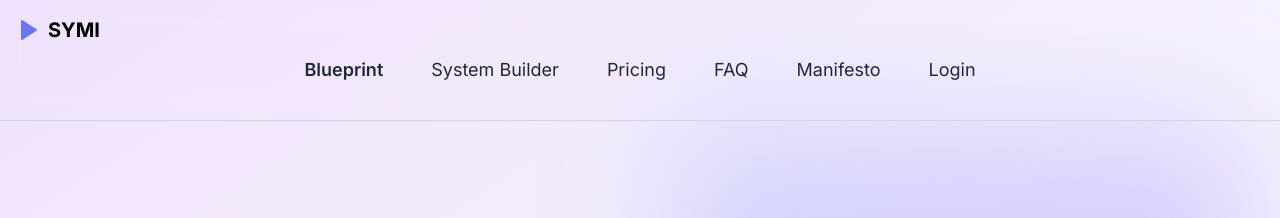
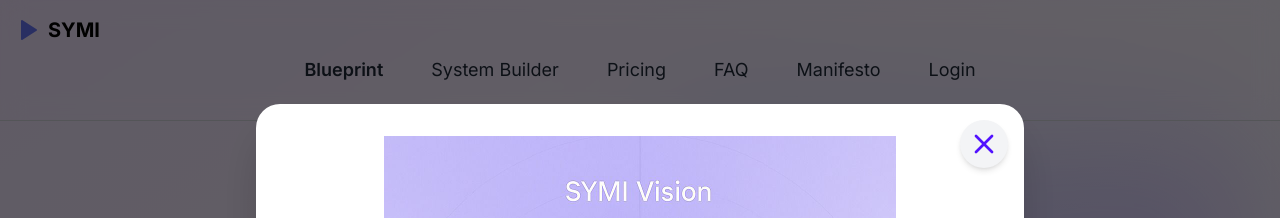
Before and after one commit to mashr9980/symi-frontend, a Next.js app: page /blueprint in a window 1280 px wide. Both pictures are taken after a click on the button "View Example". Shown: the top 218 px of the page. Built offline with nearby package versions, Linux system fonts and the light colour scheme; no server answers.

Commit message:
added example images

```diff
--- a/components/BlueprintV2.tsx
+++ b/components/BlueprintV2.tsx
@@ -1,10 +1,20 @@
 "use client";
-import { useEffect } from "react";
+
+import { useEffect, useState } from "react";
 import Link from "next/link";
 import FinalCTA from "./FinalCTA";
-import { Play, ChevronDown } from "lucide-react";
+import { Play, ChevronDown, X } from "lucide-react";
+
+const exampleImages = [
+  "/assets/examples/symivision.jpg",
+  "/assets/examples/aftersymi.jpg"
+];
 
 export default function BlueprintV2() {
+  // Popup state
+  const [showPopup, setShowPopup] = useState(false);
+  const [currentIndex, setCurrentIndex] = useState(0);
+
   // Optional scroll effect on flow steps
   useEffect(() => {
     const handleScroll = () => {
@@ -19,6 +29,15 @@ export default function BlueprintV2() {
     return () => window.removeEventListener("scroll", handleScroll);
   }, []);
 
+  // Auto-scroll images in popup every 3 seconds
+  useEffect(() => {
+    if (!showPopup) return;
+    const interval = setInterval(() => {
+      setCurrentIndex((prev) => (prev === exampleImages.length - 1 ? 0 : prev + 1));
+    }, 3000);
+    return () => clearInterval(interval);
+  }, [showPopup]);
+
   return (
     <section className="relative overflow-hidden py-24 sm:py-32">
       {/* Background */}
@@ -29,15 +48,12 @@ export default function BlueprintV2() {
         <div className="grid grid-cols-1 lg:grid-cols-2 gap-16 items-center">
           {/* Form Column */}
           <div className="text-center lg:text-left">
-
             <h2 className="text-4xl sm:text-5xl font-semibold text-gray-900 leading-snug mt-1">
               BLUEPRINT
             </h2>
-
             <p className="text-md text-gray-500 mt-2">
               Your architecture. Our precision.
             </p>
-
             <div className="text-lg sm:text-xl text-gray-800 max-w-2xl mx-auto pb-12 mt-6">
               The Blueprint is your personalized system architecture. Designed to scale with Precision maps your growth into automations, assets and flow. Your answer - we build.
             </div>
@@ -65,12 +81,43 @@ export default function BlueprintV2() {
             Start with Blueprint
           </Link>
 
-          <button className="border-2 bg-[#5212ff] text-white  px-8 py-4 rounded-2xl text-lg transition-all hover:animate-pulse">
+          <button
+            className="border-2 bg-[#5212ff] text-white  px-8 py-4 rounded-2xl text-lg transition-all hover:animate-pulse"
+            onClick={() => setShowPopup(true)}
+          >
             View Example
           </button>
         </div>
         {/* <FinalCTA /> */}
       </div>
+
+      {/* Popup with auto-scrolling image carousel */}
+      {showPopup && (
+        <div className="fixed inset-0 z-50 flex items-center justify-center bg-black bg-opacity-60">
+          <div className="bg-white rounded-3xl shadow-2xl p-8 max-w-3xl w-full relative">
+            <button
+              className="absolute top-4 right-4 text-gray-500 hover:text-[#5212ff] transition-colors"
+              onClick={() => setShowPopup(false)}
+              aria-label="Close"
+              style={{ padding: 0, background: "none", border: "none" }}
+            >
+              <span className="flex items-center justify-center rounded-full bg-gray-100 hover:bg-[#ece6ff] w-12 h-12 shadow-md transition-all">
+                <X size={32} className="text-[#5212ff]" />
+              </span>
+            </button>
+            <div className="flex flex-col items-center">
+              <img
+                src={exampleImages[currentIndex]}
+                alt={`Example ${currentIndex + 1}`}
+                className="w-full h-[32rem] object-contain rounded-xl mb-4 transition-all duration-500"
+              />
+              {/* <div className="text-gray-700 font-medium mt-2 text-lg">
+                {currentIndex + 1} / {exampleImages.length}
+              </div> */}
+            </div>
+          </div>
+        </div>
+      )}
     </section>
   );
 }
```
Also changed, not shown: public/assets/examples/aftersymi.jpg (added), public/assets/examples/symivision.jpg (added).
